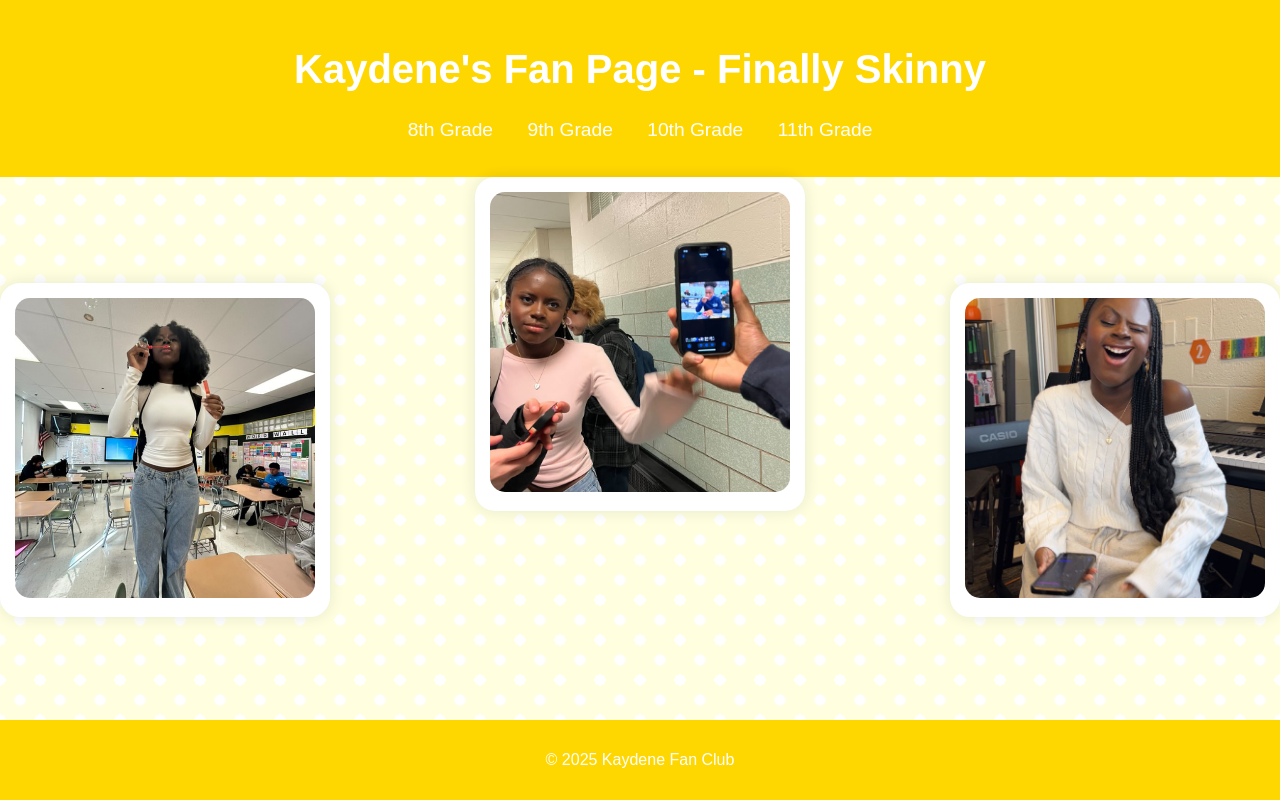
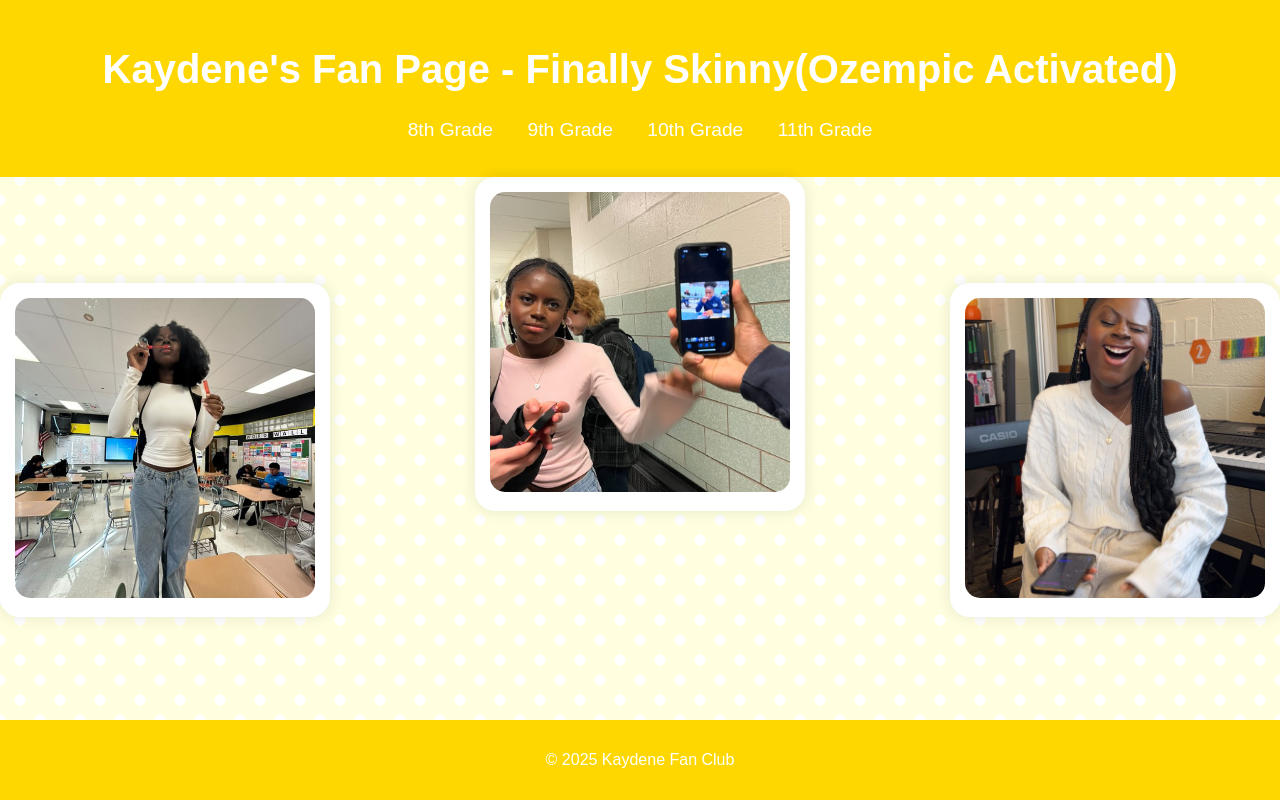
Before and after one commit to TushyTaster/TushyTaster.github.io, a plain HTML site: page page4.html in a window 1280 px wide. Drawn offline with Linux system fonts and the light colour scheme.

Commit message:
Update page4.html

```diff
--- a/page4.html
+++ b/page4.html
@@ -8,7 +8,7 @@
 </head>
 <body>
     <header>
-        <h1>Kaydene's Fan Page - Finally Skinny</h1>
+        <h1>Kaydene's Fan Page - Finally Skinny(Ozempic Activated)</h1>
         <nav>
             <ul>
                 <li><a href="index.html">8th Grade</a></li>
```
